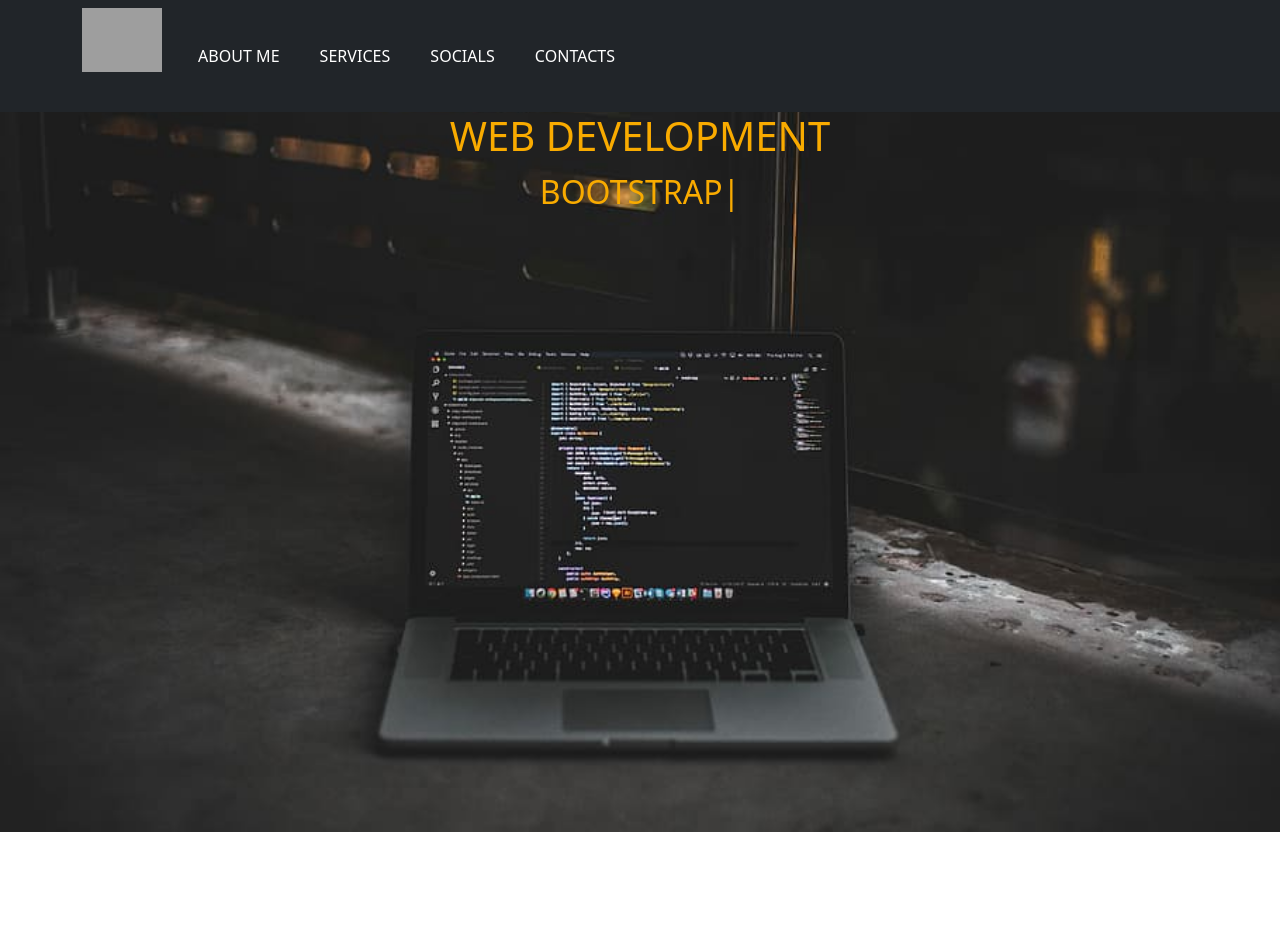
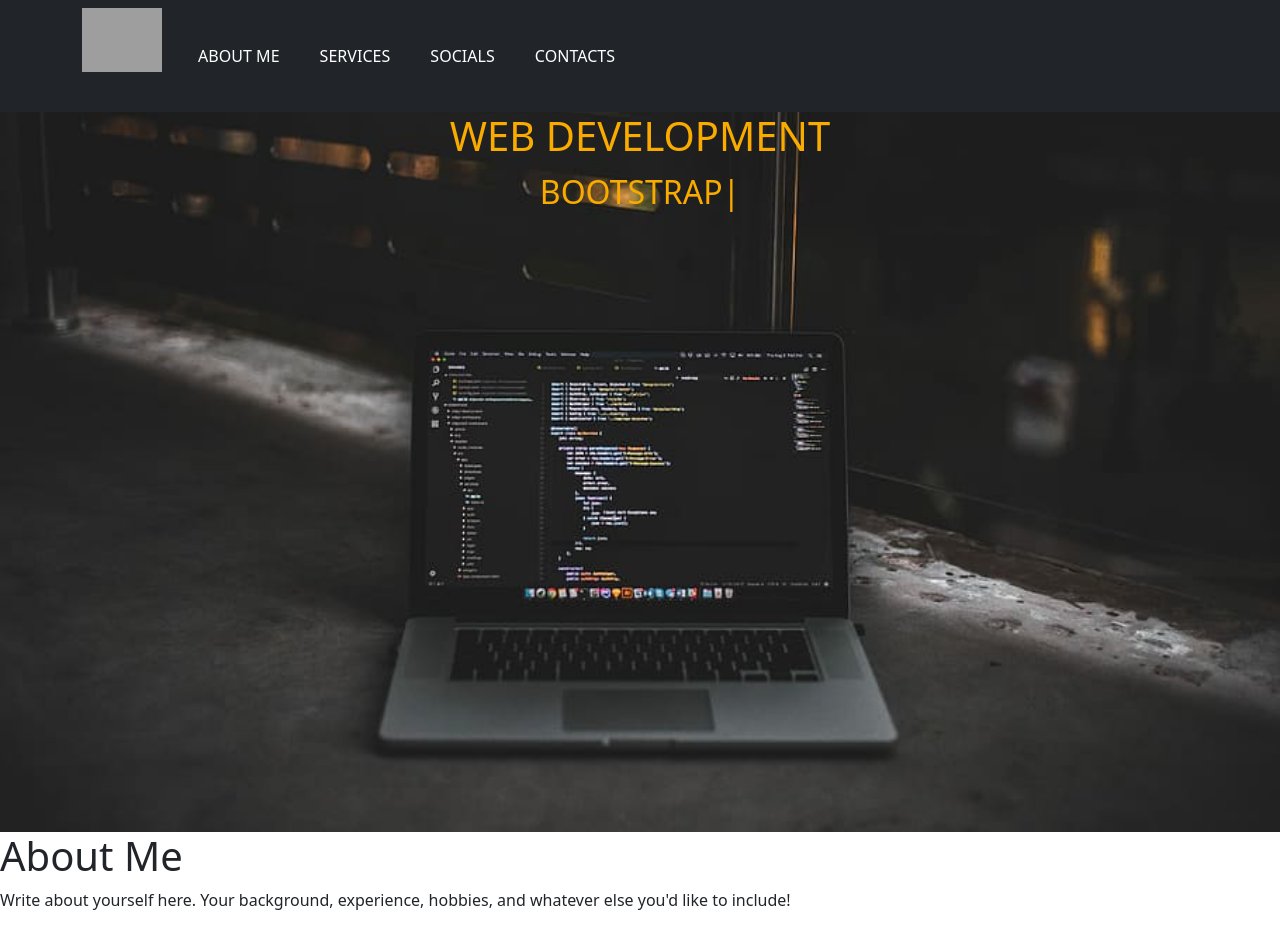
Before and after one commit to pepoloco/Portfolio-Project, a React (Create React App) app in the folder protfolio/: page / in a window 1280 px wide. Before the commit the page ends 832 px from the top, so only its background shows below. Built offline with nearby package versions, Linux system fonts and the light colour scheme; grey boxes are pictures that could not be loaded.

Commit message:
added Components

```diff
--- a/protfolio/src/App.js
+++ b/protfolio/src/App.js
@@ -5,6 +5,8 @@
 import Header from './Components/Header';
 import AboutMe from './Components/AboutMe';
 import Services from './Components/Services';
+import Contact from './Components/Contacts'
+import Socials from './Components/Socials'
 // import Clock from './Components/Clock'
 
 
@@ -15,14 +17,20 @@
   return (
     <>
       {/* <Clock/> */}
-      {/* <Router> */}
+      <Router>
         <Navbar />
         <Header />
-        {/* <Routes>
+        <Routes>
+          <Route path="/" element={<AboutMe />} />
+          <Route path="/about-me" element={<AboutMe />} />
           <Route path="/" element={<Services />} />
-          <Route path="/about-me" element={<AboutMe />} />
+          <Route path="/about-me" element={<Services />} />
+          <Route path="/" element={<Socials />} />
+          <Route path="/about-me" element={<Socials />} />
+          <Route path="/" element={<Contact />} />
+          <Route path="/about-me" element={<Contact />} />
         </Routes>
-      </Router> */}
+      </Router>
     </>
   );
 }
--- a/protfolio/src/Components/Contacts.jsx
+++ b/protfolio/src/Components/Contacts.jsx
@@ -0,0 +1,13 @@
+import React from 'react'
+
+const Contacts = () => {
+    return (
+        <div>
+            <h1>About Me</h1>
+            <p>Write about yourself here. Your background, experience, hobbies, and whatever else you'd like to include!</p>
+            {/* Add more content as needed */}
+        </div>
+    );
+}
+
+export default Contacts
--- a/protfolio/src/Components/Navbar.jsx
+++ b/protfolio/src/Components/Navbar.jsx
@@ -9,23 +9,23 @@
   return (
     <nav className="navbar navbar-expand-lg bg-dark">
       <div className="container">
-        <a className="navbar-brand" href="#"><img className='logo' src={logo} alt="logo" /></a>
+        <Link className="navbar-brand" href="#"><img className='logo' src={logo} alt="logo" /></Link>
         <button className="navbar-toggler" type="button" data-bs-toggle="collapse" data-bs-target="#navbarSupportedContent" aria-controls="navbarSupportedContent" aria-expanded="false" aria-label="Toggle navigation">
           <FontAwesomeIcon icon={faBars} style={{color: '#fff'}} />
         </button>
         <div className="collapse navbar-collapse" id="navbarSupportedContent">
           <ul className="navbar-nav">
             <li className="nav-item">
-              <a className="nav-link active" to="/about-me">About me</a>
+              <Link className="nav-link active" to="/about-me">About me</Link>
             </li>
             <li className="nav-item">
-              <a className="nav-link" href="#">Services</a>
+              <Link className="nav-link" href="#services">Services</Link>
             </li>
             <li className="nav-item">
-              <a className="nav-link active" aria-current="page" href="#">Socials</a>
+              <Link className="nav-link active" aria-current="page" href="#socials">Socials</Link>
             </li>
             <li className="nav-item">
-              <a className="nav-link active" aria-current="page" href="#">Contacts</a>
+              <Link className="nav-link active" aria-current="page" href="#contacts">Contacts</Link>
             </li>
           </ul>
         </div>
--- a/protfolio/src/Components/Services.jsx
+++ b/protfolio/src/Components/Services.jsx
@@ -1,10 +1,14 @@
-// import React from "react";
+import React from "react";
 
-// export const Services = () => {
-//   return (
-//     <div>Services</div>
-//   )
-// }
+export const Services = () => {
+    return (
+        <div>
+            <h1>About Me</h1>
+            <p>Write about yourself here. Your background, experience, hobbies, and whatever else you'd like to include!</p>
+            {/* Add more content as needed */}
+        </div>
+    );
+}
 
 
-// export default Services
+export default Services
--- a/protfolio/src/Components/Socials.jsx
+++ b/protfolio/src/Components/Socials.jsx
@@ -0,0 +1,13 @@
+import React from 'react'
+
+const Socials = () => {
+    return (
+        <div>
+            <h1>About Me</h1>
+            <p>Write about yourself here. Your background, experience, hobbies, and whatever else you'd like to include!</p>
+            {/* Add more content as needed */}
+        </div>
+    );
+}
+
+export default Socials
```
